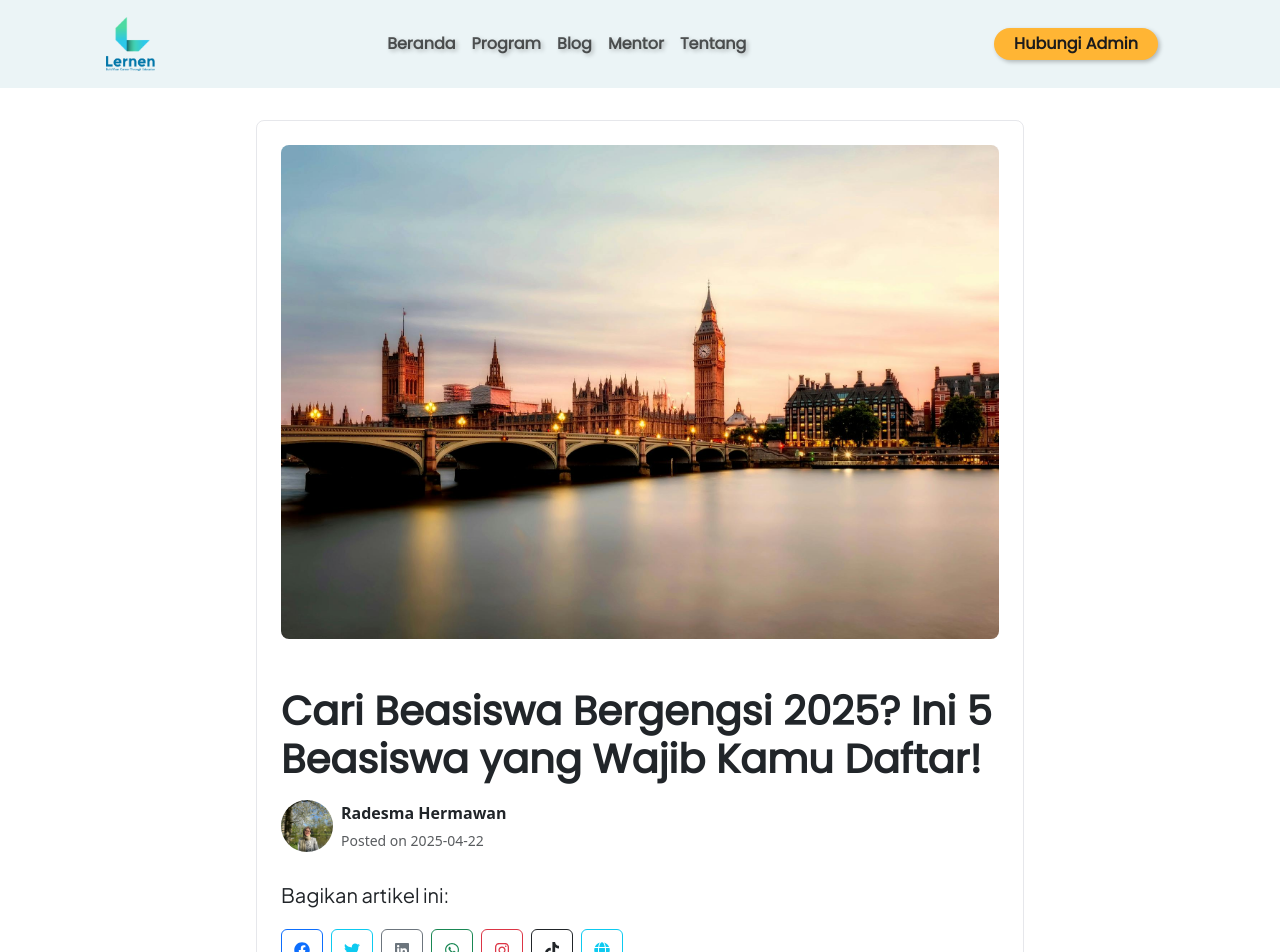
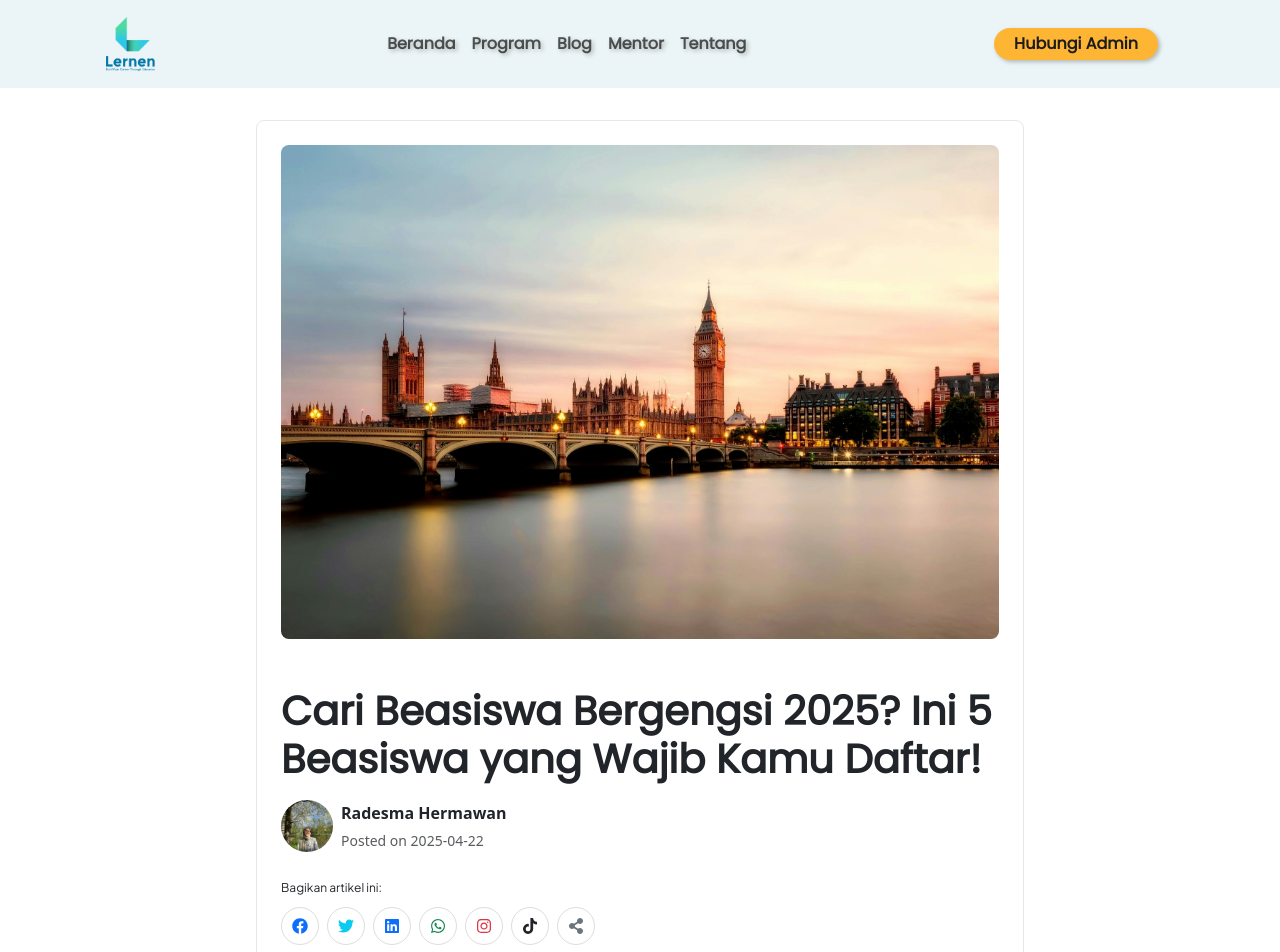
Before and after one commit to amnaduny/lernen-static, a Next.js app: page /posts/2025-04-22-beasiswa_2025 in a window 1280 px wide. Shown: the top 952 px of the page. Built offline with nearby package versions, Linux system fonts and the light colour scheme.

Commit message:
prettier layout share button and adding web share API - react

```diff
--- a/package.json
+++ b/package.json
@@ -20,6 +20,7 @@
     "markdown-it": "^14.1.0",
     "next": "^12.2.5",
     "react": "^18.2.0",
-    "react-dom": "^18.2.0"
+    "react-dom": "^18.2.0",
+    "react-icons": "^5.5.0"
   }
 }
--- a/pages/posts/[slug].js
+++ b/pages/posts/[slug].js
@@ -5,7 +5,7 @@ import Head from "next/head";
 import { getAllPosts } from "../../lib/posts";
 import MarkdownIt from "markdown-it";
 import Link from "next/link";
-import { FaFacebook, FaTwitter, FaLinkedin, FaWhatsapp, FaInstagram, FaTiktok,FaGlobe } from 'react-icons/fa';
+import { FaFacebook, FaTwitter, FaLinkedin, FaWhatsapp, FaInstagram, FaTiktok, FaShareAlt } from 'react-icons/fa';
 
 // Initialize Markdown parser
 const md = new MarkdownIt();
@@ -52,7 +52,7 @@ export default function Post({ post }) {
 
     Instagram : @lernen.education
     Tiktok : @lernen.education
-    Website : lernenindonesia.com
+    Website : www.lernenindonesia.com
     Whatsapp : +62 823-3750-6356
       `;
 
@@ -79,13 +79,27 @@ export default function Post({ post }) {
         shareLink = `https://www.instagram.com/lernen.education?igsh=MWd5c3B1bWd2M2t0Yg==`;
       } else if (platform === 'tiktok') {
         shareLink = `https://www.tiktok.com/@lernen.education?is_from_webapp=1&sender_device=pc`;
-          } else if (platform === 'web') {
-            shareLink = `https://www.lernenindonesia.com`;
       }
     }
 
     window.open(shareLink, "_blank");
   };
+
+  const shareToNative = () => {
+    if (navigator.share) {
+      navigator
+        .share({
+          title: post.title,
+          text: post.summary,
+          url: shareUrl,
+        })
+        .then(() => console.log("Share successful"))
+        .catch((error) => console.error("Error sharing", error));
+    } else {
+      alert("Web Share API not supported on this browser. Please share manually.");
+    }
+  };
+
 
   const htmlConverter = md.render(post.content);
   return (
@@ -131,7 +145,7 @@ export default function Post({ post }) {
           </div>
           {/* Tombol share */}
           <div className="share-buttons mt-4">
-            <p className="fs-5">Bagikan artikel ini:</p>
+            <p className="share-text">Bagikan artikel ini:</p>
             <div className="d-flex flex-wrap gap-2">
               <button onClick={() => shareToSocialMedia('facebook')} className="btn btn-outline-primary">
                 <FaFacebook />
@@ -139,7 +153,7 @@ export default function Post({ post }) {
               <button onClick={() => shareToSocialMedia('twitter')} className="btn btn-outline-info">
                 <FaTwitter />
               </button>
-              <button onClick={() => shareToSocialMedia('linkedin')} className="btn btn-outline-secondary">
+              <button onClick={() => shareToSocialMedia('linkedin')} className="btn btn-outline-primary">
                 <FaLinkedin />
               </button>
               <button onClick={() => shareToSocialMedia('whatsapp')} className="btn btn-outline-success">
@@ -151,9 +165,10 @@ export default function Post({ post }) {
               <button onClick={() => shareToSocialMedia('tiktok')} className="btn btn-outline-dark">
                 <FaTiktok />
               </button>
-              <button onClick={() => shareToSocialMedia('web')} className="btn btn-outline-info">
-              <FaGlobe />
+              <button onClick={shareToNative} className="btn btn-outline-secondary">
+                <FaShareAlt />
               </button>
+
             </div>
           </div>
 
--- a/styles/globals.css
+++ b/styles/globals.css
@@ -531,47 +531,21 @@ html {
 
 
 /* Share Button */
-.social-share-buttons button {
-  margin: 10px;
+.share-buttons button {
   padding: 10px;
   display: inline-flex;
   align-items: center;
 }
 
-.social-share-buttons .btn-social-icon {
+.share-buttons .btn {
   border-radius: 50%;
-  background-color: #fff;
   border: 1px solid #ddd;
 }
 
-.social-share-buttons .fab {
-  margin-right: 8px;
+.share-buttons .share-text {
+  font-size: 12px;
+  margin-bottom: 0.5rem;
 }
-
-.social-share-buttons .btn-facebook {
-  color: #3b5998;
-}
-
-.social-share-buttons .btn-twitter {
-  color: #1da1f2;
-}
-
-.social-share-buttons .btn-linkedin {
-  color: #0077b5;
-}
-
-.social-share-buttons .btn-whatsapp {
-  color: #25d366;
-}
-
-.social-share-buttons .btn-instagram {
-  color: #e1306c;
-}
-
-.social-share-buttons .btn-tiktok {
-  color: #000;
-}
-
 
 /* Blog */
 .blog-container {
```
Also changed, not shown: 1 other file (tests, documents, lock files or other folders). Lines whose indentation alone changed are shown as unchanged.
